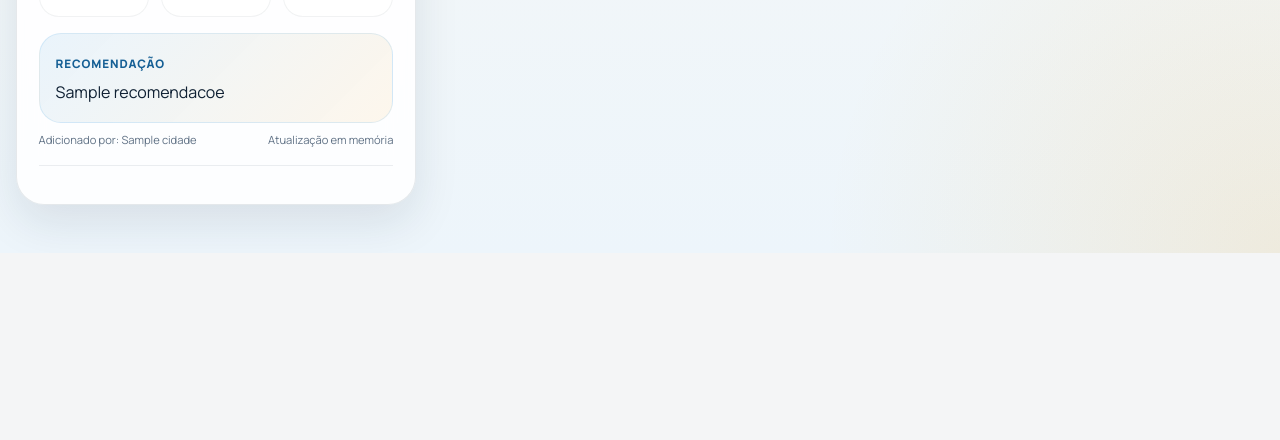
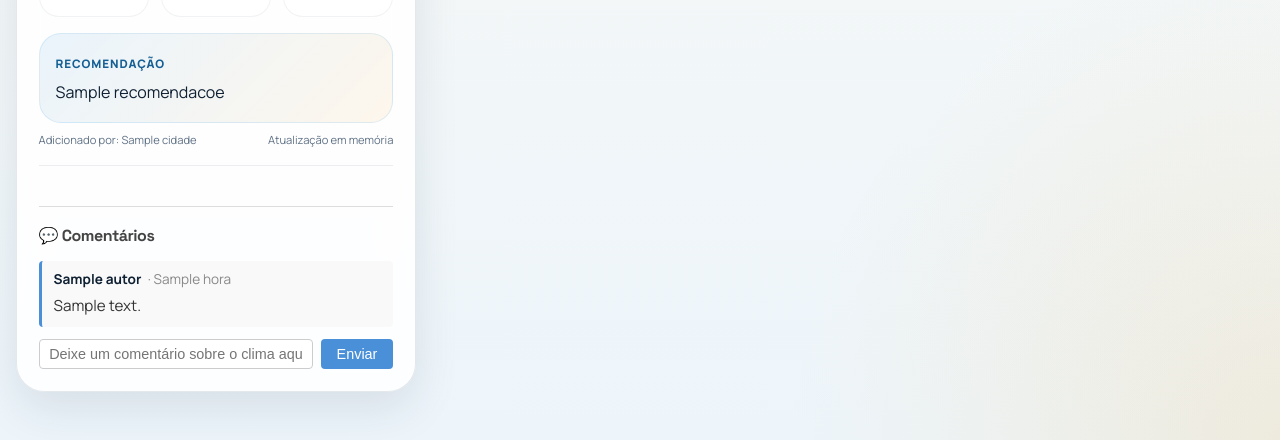
Before and after one commit to ferokatos/WeatherCards, a Python web app: template app/templates/index.html in a window 1280 px wide. Shown: the part 1050-1490 px from the top of the page. Before the commit the page ends 1303 px from the top, so only its background shows below. Run offline with Jinja, Linux system fonts and the light colour scheme; the template is opened without the code that fills it: most values are stand-ins (such as "Sample title", 1, 10 or a date in 2020).

Commit message:
feat:comentários nas cidades

```diff
--- a/app/dados.py
+++ b/app/dados.py
@@ -89,6 +89,7 @@ class Cidades:
 
         # Histórico de leituras climáticas para o gráfico
         self.historico = []
+        self.comentarios = []
         self._registrar_historico()
 
     def _registrar_historico(self):
@@ -207,7 +208,8 @@ class Formulario:
         Formulario.numero_do_formulario +=1
         Formulario.Lista_de_formularios.append(self)
 
-
+# Contador global de IDs de comentários
+proximo_comentario_id = 1
 
 #!Teste local
 if __name__ == "__main__":
--- a/app/static/css/estilo.css
+++ b/app/static/css/estilo.css
@@ -1131,3 +1131,92 @@ tbody tr:last-child td {
         width: 100%;
     }
 }
+/* ── Comentários ─────────────────────────────── */
+.comentarios {
+    margin-top: 1.5rem;
+    border-top: 1px solid #ddd;
+    padding-top: 1rem;
+}
+
+.comentarios h4 {
+    margin-bottom: 0.75rem;
+    font-size: 1rem;
+    color: #444;
+}
+
+.comentario {
+    background: #f9f9f9;
+    border-left: 3px solid #4a90d9;
+    padding: 0.5rem 0.75rem;
+    margin-bottom: 0.6rem;
+    border-radius: 4px;
+}
+
+.comentario-header {
+    display: flex;
+    align-items: center;
+    gap: 0.4rem;
+    font-size: 0.85rem;
+    margin-bottom: 0.25rem;
+}
+
+.comentario-hora { color: #888; }
+
+.comentario-texto {
+    margin: 0;
+    font-size: 0.95rem;
+    color: #333;
+}
+
+.badge-admin {
+    background: #e74c3c;
+    color: #fff;
+    font-size: 0.7rem;
+    padding: 1px 6px;
+    border-radius: 10px;
+    font-weight: bold;
+}
+
+.btn-deletar-comentario {
+    background: none;
+    border: none;
+    color: #c0392b;
+    cursor: pointer;
+    font-size: 0.8rem;
+    margin-top: 0.25rem;
+    padding: 0;
+}
+
+.btn-deletar-comentario:hover { text-decoration: underline; }
+
+.sem-comentarios {
+    color: #aaa;
+    font-size: 0.9rem;
+    font-style: italic;
+}
+
+.form-comentario {
+    display: flex;
+    gap: 0.5rem;
+    margin-top: 0.75rem;
+}
+
+.form-comentario input[type="text"] {
+    flex: 1;
+    padding: 0.4rem 0.6rem;
+    border: 1px solid #ccc;
+    border-radius: 4px;
+    font-size: 0.9rem;
+}
+
+.form-comentario button {
+    padding: 0.4rem 1rem;
+    background: #4a90d9;
+    color: #fff;
+    border: none;
+    border-radius: 4px;
+    cursor: pointer;
+    font-size: 0.9rem;
+}
+
+.form-comentario button:hover { background: #357abd; }
--- a/app/templates/index.html
+++ b/app/templates/index.html
@@ -144,7 +144,40 @@
                                 </form>
                             {% endif %}
                         </div>
+                        <!-- Seção de comentários -->
+                        <div class="comentarios">
+                            <h4>💬 Comentários</h4>
 
+                            {% if cidade.comentarios %}
+                                {% for c in cidade.comentarios %}
+                                <div class="comentario">
+                                    <div class="comentario-header">
+                                        <strong>{{ c.autor }}</strong>
+                                        {% if c.cargo == 'admin' %}
+                                            <span class="badge-admin">admin</span>
+                                        {% endif %}
+                                        <span class="comentario-hora">· {{ c.hora }}</span>
+                                    </div>
+                                    <p class="comentario-texto">{{ c.texto }}</p>
+                                    {% if session.get('cargo') == 'admin' or session.get('usuario_nome') == c.autor %}
+                                    <form action="{{ url_for('cidades.deletar_comentario', id=cidade.id, cid=c.id) }}" method="POST">
+                                        <button type="submit" class="btn-deletar-comentario"
+                                            onclick="return confirm('Deletar este comentário?')">
+                                            🗑️ Deletar
+                                        </button>
+                                    </form>
+                                    {% endif %}
+                                </div>
+                                {% endfor %}
+                            {% else %}
+                                <p class="sem-comentarios">Nenhum comentário ainda. Seja o primeiro!</p>
+                            {% endif %}
+
+                            <form action="{{ url_for('cidades.comentar', id=cidade.id) }}" method="POST" class="form-comentario">
+                                <input type="text" name="texto" placeholder="Deixe um comentário sobre o clima aqui..." maxlength="200" required>
+                                <button type="submit">Enviar</button>
+                            </form>
+                        </div>
                         <dialog id="modal-{{ cidade.id }}" class="modal-grafico" onclick="fecharModalSeClicarFora(event, this)">
                             <div class="modal-content">
                                 <div class="modal-header">
```
Also changed, not shown: app/routes/cidades.py (+48 -0 lines).
